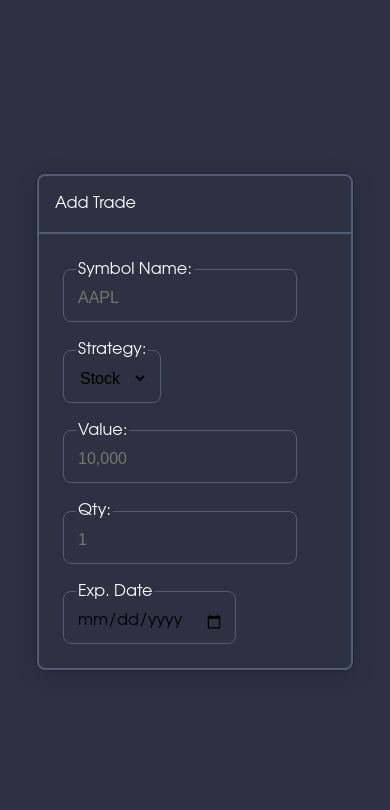
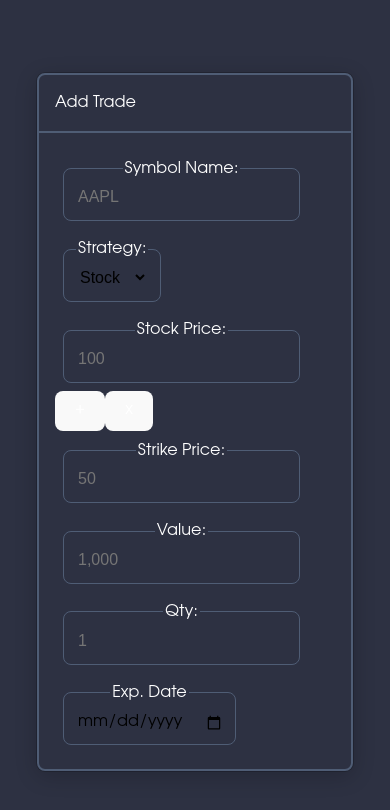
Before and after one commit to Byron-david/Option-Website, a React (Vite) app: page / in a window 390 px wide. Shown: the top 810 px of the page. Built offline with nearby package versions, Linux system fonts and the light colour scheme.

Commit message:
-Created AddOption.jsx with buttons for adding/removing(Need to move add button somewhere else) -Added flex to AddOption container with @media query for mobile

```diff
--- a/src/App.css
+++ b/src/App.css
@@ -91,14 +91,23 @@ input[type=date]{
   min-width: 0%;
 }
 
-#addTradeBody > div{
-  max-width: 250px;
+.addOption {
+  display: flex;
+  flex-wrap: nowrap;
+}
 
-  display: flex;
+@media screen and (max-width: 750px) {
+  .addOption {
+    flex-wrap: wrap;
+  }
+}
+#fieldsetDiv {
+  max-width: 10vw;
+  /* display: flex;
   flex-direction: column;
   flex-wrap: wrap;
 
   text-wrap: nowrap;
   text-align: left;
-  min-width: 0%;
+  min-width: 0%; */
 }
--- a/src/App.jsx
+++ b/src/App.jsx
@@ -4,6 +4,7 @@ import TextInput from './components/TextInput.jsx'
 import DateInput from './components/DateInput.jsx'
 // import DropdownInput from './components/DropdownInput.jsx'
 import StrategiesDropdown from './components/StrategiesDropdown.jsx'
+import AddOption from './components/AddOption.jsx'
 
 function App() {
 
@@ -14,11 +15,12 @@ function App() {
         <div id="addTradeBody">
           <TextInput placeholder="AAPL" maxLength="4" id="stockSymbol" name="stockSymbol" htmlFor="stockSymbol" text="Symbol Name:" />
           <StrategiesDropdown htmlFor="strategyInput" name="strategyInput" id="strategyInput" text="Strategy:" />
+          <AddOption />
           {/* <TextInput placeholder="50" inputType="number" id="strikePrice" name="strikePrice" htmlFor="strikePrice" text="Strike Price:" /> */}
           {/* <TextInput placeholder="100" inputType="number" id="stockPrice" name="stockPrice" htmlFor="stockPrice" text="Stock Price:" /> */}
-          <TextInput placeholder="10,000" inputType="number" id="stockValue" name="stockValue" htmlFor="stockValue" text="Value:" />
-          <TextInput placeholder="1" id="quantityValue" inputType="number" iname="quantityValue" htmlFor="quantityValue" text="Qty:" />
-          <DateInput id="expDate" name="expDate" htmlFor="expDate" text="Exp. Date" />
+          {/* <TextInput placeholder="10,000" inputType="number" id="stockValue" name="stockValue" htmlFor="stockValue" text="Value:" /> */}
+          {/* <TextInput placeholder="1" id="quantityValue" inputType="number" iname="quantityValue" htmlFor="quantityValue" text="Qty:" /> */}
+          {/* <DateInput id="expDate" name="expDate" htmlFor="expDate" text="Exp. Date" /> */}
         </div>
       </div>
     </>
--- /dev/null
+++ b/src/components/AddOption.jsx
@@ -0,0 +1,50 @@
+import { useState } from 'react'
+import TextInput from './TextInput.jsx'
+import DateInput from './DateInput.jsx'
+
+function Button({ text = "+", color = "white" }) {
+  const buttonStyle = {
+    color: color,
+  }
+  return (
+    <button style={buttonStyle}>{text}</button>
+  )
+}
+
+function AddOptionButtons({ display = "flex"}) {
+  const buttonStyle = {
+    display: display,
+  }
+
+  return (
+    <>
+      <div style={buttonStyle}>
+        <Button text="+"/>
+        <Button text="x"/>
+      </div>
+    </>
+  )
+}
+
+function AddOption({ display = "flex", flexDirection = "row", flexWrap = "nowrap", minWidth = "0%"}) {
+  const buttonStyle = {
+    display: display,
+    flexDirection: flexDirection,
+    flexWrap: flexWrap,
+    minWidth: minWidth
+  }
+
+  return (
+    <>
+      <div className="addOption">
+        <AddOptionButtons />
+        <TextInput placeholder="50" inputType="number" id="strikePrice" name="strikePrice" htmlFor="strikePrice" text="Strike Price:" />
+        <TextInput placeholder="1,000" inputType="number" id="optionValue" name="optionValue" htmlFor="optionValue" text="Value:" />
+        <TextInput placeholder="1" id="quantityValue" inputType="number" iname="quantityValue" htmlFor="quantityValue" text="Qty:" />
+        <DateInput id="expDate" name="expDate" htmlFor="expDate" text="Exp. Date" />
+      </div>
+    </>
+  );
+}
+
+export default AddOption
--- a/src/components/DateInput.jsx
+++ b/src/components/DateInput.jsx
@@ -12,7 +12,7 @@ function DateInput( { text="Date:", id, name, htmlFor }) {
 
   return (
     <>
-    <div>
+    <div className="fieldsetDiv">
         <fieldset>
           <legend>{text}</legend>
             <input
--- a/src/components/DropdownInput.jsx
+++ b/src/components/DropdownInput.jsx
@@ -17,7 +17,7 @@ function DropdownInput( { text, placeholder, htmlFor, items, value, onChange })
 
   return (
     <>
-      <div>
+      <div className="fieldsetDiv">
         <fieldset>
           <legend>{text}</legend>
           <select
--- a/src/components/StrategiesDropdown.jsx
+++ b/src/components/StrategiesDropdown.jsx
@@ -38,9 +38,6 @@ function StrategiesDropDown(props) {
                       id="strategyInput"
                       text="Strategy:" />
 
-
-
-
   if (strategyValue === "singleOption") {
     return (
       <>
@@ -51,7 +48,13 @@ function StrategiesDropDown(props) {
     );
   }
   else {
-    return dropDown
+    return (
+      <>
+        {dropDown}
+        <TextInput placeholder="100" inputType="number" id="stockPrice" name="stockPrice" htmlFor="stockPrice" text="Stock Price:" />
+      </>
+    )
+
   }
 }
 
--- a/src/components/TextInput.jsx
+++ b/src/components/TextInput.jsx
@@ -12,7 +12,7 @@ function TextInput( { inputType, maxLength, text, id, placeholder, htmlFor, name
 
   return (
     <>
-      <div>
+      <div className="fieldsetDiv">
         <fieldset>
         <legend>{text}</legend>
           <input
```
